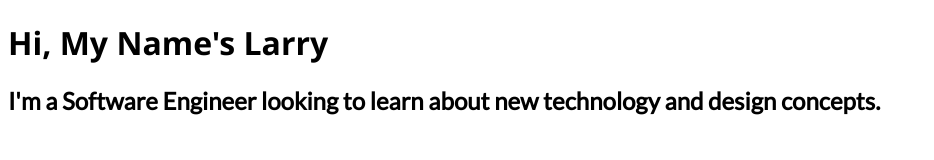
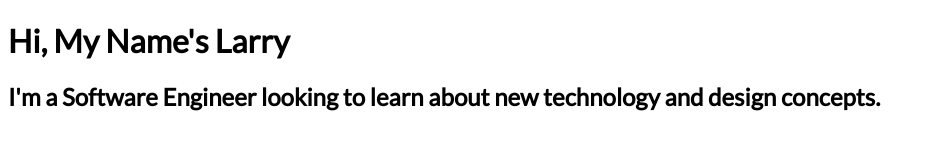
Before and after one commit to larryn000/larryn000.github.io, a plain HTML site: page index.html in a window 1280 px wide. Shown: the whole page, without its empty margins (0-934 px from the left). Drawn offline with Linux system fonts and the light colour scheme.

Commit message:
Adding fonts

```diff
--- a/styles.css
+++ b/styles.css
@@ -1,7 +1,6 @@
 @font-face {
     font-family: lato;
     src: url(fonts/Lato-Regular.ttf);
-    font-style: normal;
 }
 
 @font-face {
@@ -13,7 +12,3 @@
 * {
     font-family: lato;
 }
-
-h1 {
-    font-family:'Segoe UI', Tahoma, Geneva, Verdana, sans-serif;
-}
```
Also changed, not shown: index.html (line endings or trailing spaces).
